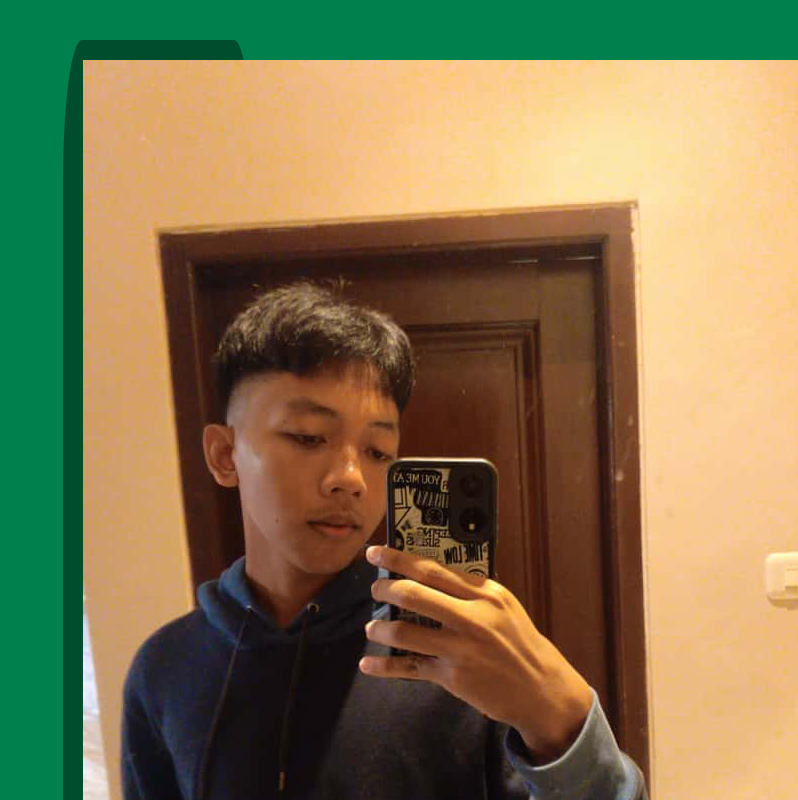
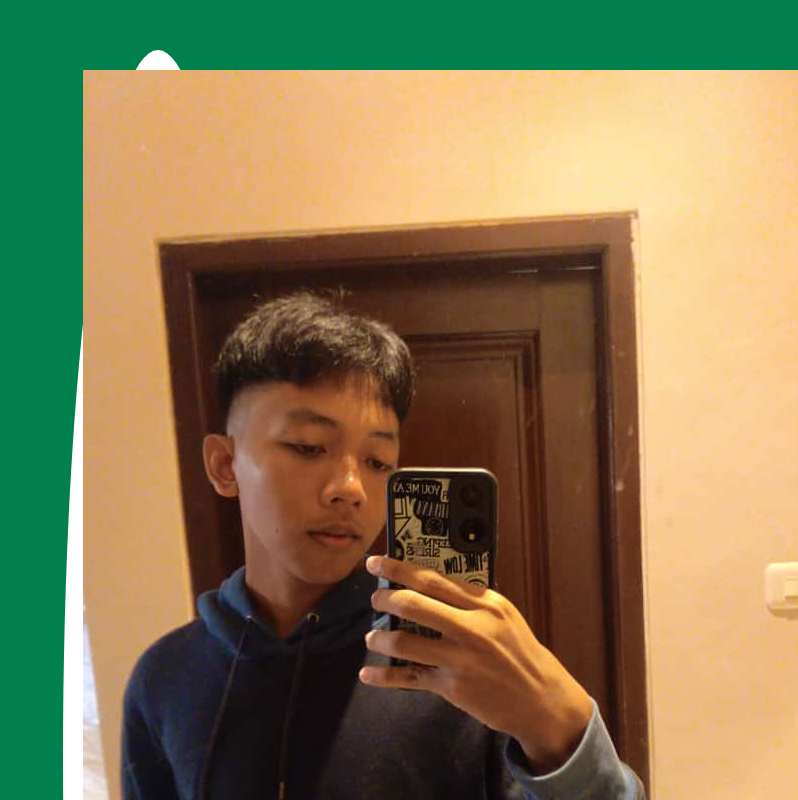
Before and after one commit to HatDelfia/MuhHatta, a plain HTML site: page index.html in a window 1280 px wide. Shown: the top 800 px of the page, without its empty margins (482-1280 px from the left). Drawn offline with Linux system fonts and the light colour scheme; a script that the page names is missing.

Commit message:
Update styling for body and kartu-profil class

```diff
--- a/style.css
+++ b/style.css
@@ -1,18 +1,18 @@
 body {
   background-color: #00804d;
-  font-family: Arial, sans serif;
+  font-family: Arial, sans-serif;
   color: #e6fff5;
 }
 .kartu-profil {
   width: 300px;
-  margin: 40px auto;
+  margin: 50px auto;
   padding: 20px;
-  background-color: #004d2e;
+  background-color: white;
   border-radius: 15px;
   box-shadow: 0 4px 8px rgba(0,0,0,0,1);
   text-align: center;
 }
 .kartu-profil {
   width: 150px;
-  border-radius: 10%;
+  border-radius: 100%;
 }
```
